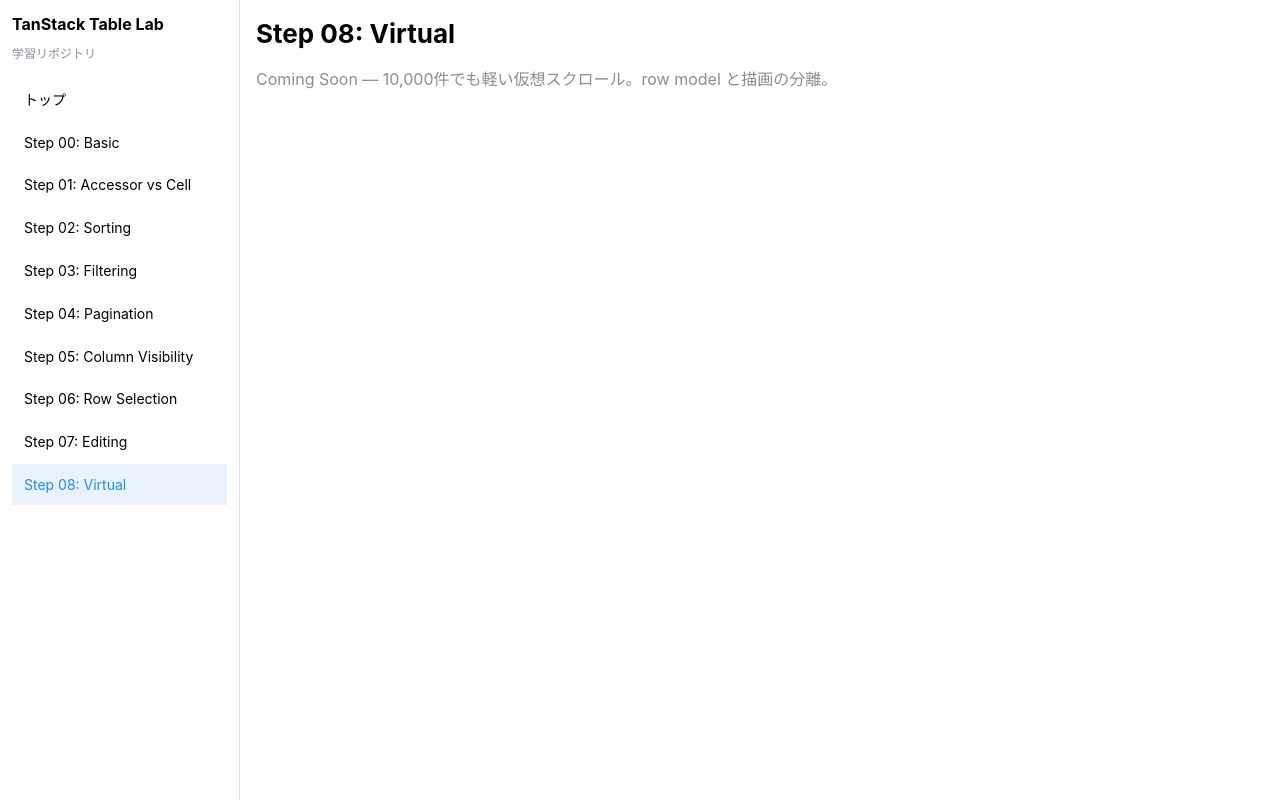
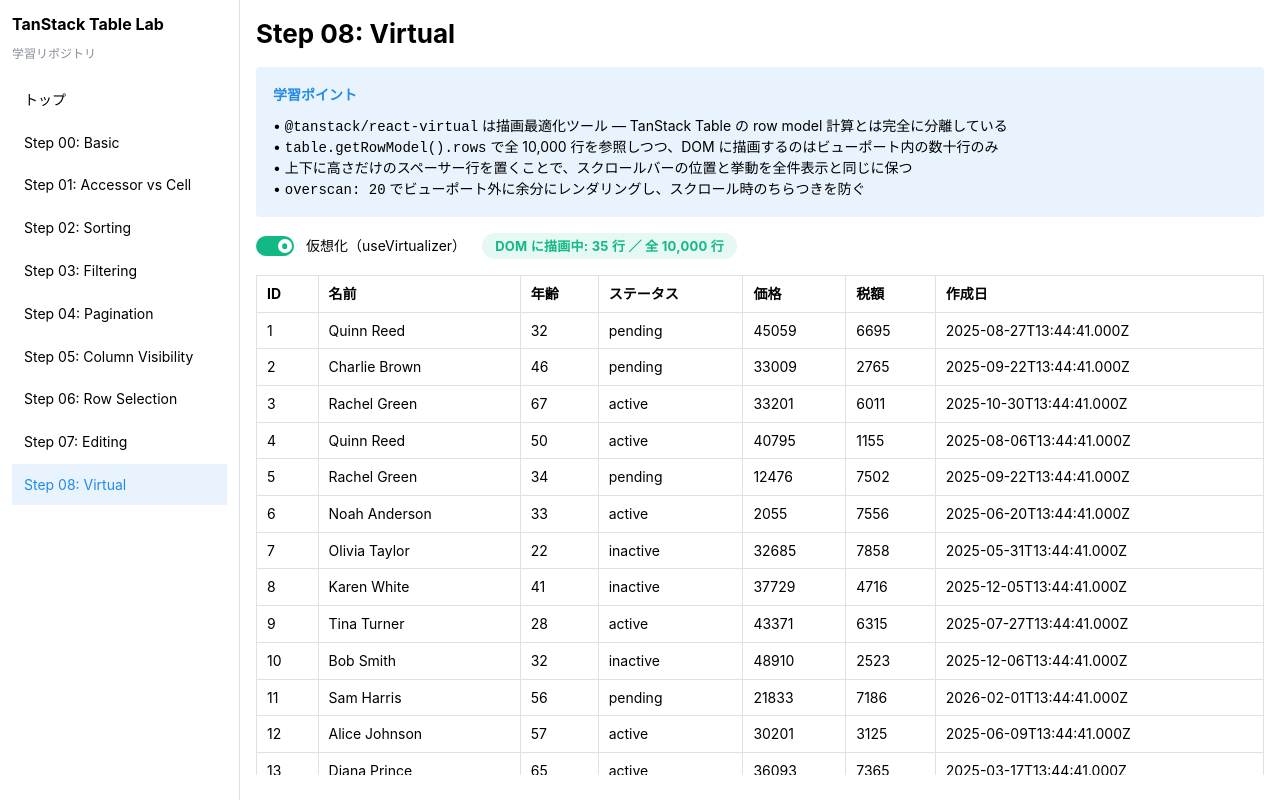
Before and after one commit to shimpei1494/tanstack-table-lab, a React (Vite) app: page /step/08 in a window 1280 px wide. Shown: the top 802 px of the page. Built offline with nearby package versions, Linux system fonts and the light colour scheme.

Commit message:
step08実装

```diff
--- a/src/features/step08-virtual/Step08Virtual.tsx
+++ b/src/features/step08-virtual/Step08Virtual.tsx
@@ -1,12 +1,289 @@
-import { Stack, Text, Title } from "@mantine/core";
+import {
+	Alert,
+	Badge,
+	Button,
+	Center,
+	Group,
+	Loader,
+	Modal,
+	ScrollArea,
+	Stack,
+	Switch,
+	Table,
+	Text,
+	Title,
+} from "@mantine/core";
+import type { ColumnDef } from "@tanstack/react-table";
+import {
+	flexRender,
+	getCoreRowModel,
+	useReactTable,
+} from "@tanstack/react-table";
+import { useVirtualizer } from "@tanstack/react-virtual";
+import { useEffect, useMemo, useRef, useState } from "react";
+import { DebugPanel } from "../../components/DebugPanel/DebugPanel";
+import { makeLargeData } from "../../data/makeData";
+import type { Person } from "../../data/types";
 
 export function Step08Virtual() {
+	const [data] = useState<Person[]>(() => makeLargeData());
+	const [isVirtualized, setIsVirtualized] = useState(true);
+	const [showConfirm, setShowConfirm] = useState(false);
+	const [isRendering, setIsRendering] = useState(false);
+
+	// 重いレンダー完了後に isRendering を false にするフラグ
+	const clearRenderingRef = useRef(false);
+
+	// 仮想化 ON に戻す（即時）
+	function handleToggleOn() {
+		setIsVirtualized(true);
+	}
+
+	// 仮想化 OFF の確認を承諾 → ローディング表示してから重いレンダーを開始
+	function handleConfirmOff() {
+		setShowConfirm(false);
+		setIsRendering(true);
+		// ダブル rAF: 1フレーム目でローディング UI を描画し、
+		// 2フレーム目で 10,000 行のレンダーを開始する
+		requestAnimationFrame(() => {
+			requestAnimationFrame(() => {
+				clearRenderingRef.current = true;
+				setIsVirtualized(false);
+			});
+		});
+	}
+
+	// 重いレンダー完了後に isRendering を解除する
+	useEffect(() => {
+		if (clearRenderingRef.current) {
+			clearRenderingRef.current = false;
+			setIsRendering(false);
+		}
+	});
+
+	const columns = useMemo<ColumnDef<Person>[]>(
+		() => [
+			{ accessorKey: "id", header: "ID" },
+			{ accessorKey: "name", header: "名前" },
+			{ accessorKey: "age", header: "年齢" },
+			{ accessorKey: "status", header: "ステータス" },
+			{ accessorKey: "price", header: "価格" },
+			{ accessorKey: "tax", header: "税額" },
+			{ accessorKey: "createdAt", header: "作成日" },
+		],
+		[],
+	);
+
+	const table = useReactTable({
+		data,
+		columns,
+		getCoreRowModel: getCoreRowModel(),
+	});
+
+	const rows = table.getRowModel().rows;
+
+	// --- 仮想化あり ---
+	const viewportRef = useRef<HTMLDivElement>(null);
+
+	const rowVirtualizer = useVirtualizer({
+		count: rows.length,
+		getScrollElement: () => viewportRef.current,
+		estimateSize: () => 35,
+		overscan: 20,
+	});
+
+	const virtualItems = rowVirtualizer.getVirtualItems();
+	const totalSize = rowVirtualizer.getTotalSize();
+	const paddingTop = virtualItems.length > 0 ? virtualItems[0].start : 0;
+	const paddingBottom =
+		virtualItems.length > 0
+			? totalSize - virtualItems[virtualItems.length - 1].end
+			: 0;
+
+	const domRowCount = isVirtualized ? virtualItems.length : rows.length;
+
 	return (
 		<Stack gap="md">
 			<Title order={2}>Step 08: Virtual</Title>
-			<Text c="dimmed">
-				Coming Soon — 10,000件でも軽い仮想スクロール。row model と描画の分離。
-			</Text>
+
+			{/* 仮想化OFFの確認ダイアログ */}
+			<Modal
+				opened={showConfirm}
+				onClose={() => setShowConfirm(false)}
+				title="⚠️ 仮想化を無効にしますか？"
+				centered
+			>
+				<Stack gap="md">
+					<Alert color="orange" variant="light">
+						<Text size="sm">
+							10,000 行すべてを DOM
+							に生成します。ブラウザが数秒間フリーズする可能性があります。
+						</Text>
+						<Text size="sm" mt="xs">
+							これは「仮想化が必要な理由」を体感するための操作です。
+						</Text>
+					</Alert>
+					<Group justify="flex-end">
+						<Button variant="default" onClick={() => setShowConfirm(false)}>
+							キャンセル
+						</Button>
+						<Button color="orange" onClick={handleConfirmOff}>
+							理解した上で OFF にする
+						</Button>
+					</Group>
+				</Stack>
+			</Modal>
+
+			<Alert title="学習ポイント" color="blue" variant="light">
+				<Text size="sm">
+					• <code>@tanstack/react-virtual</code> は描画最適化ツール — TanStack
+					Table の row model 計算とは完全に分離している
+				</Text>
+				<Text size="sm">
+					• <code>table.getRowModel().rows</code> で全 10,000
+					行を参照しつつ、DOM に描画するのはビューポート内の数十行のみ
+				</Text>
+				<Text size="sm">
+					•
+					上下に高さだけのスペーサー行を置くことで、スクロールバーの位置と挙動を全件表示と同じに保つ
+				</Text>
+				<Text size="sm">
+					• <code>overscan: 20</code>{" "}
+					でビューポート外に余分にレンダリングし、スクロール時のちらつきを防ぐ
+				</Text>
+			</Alert>
+
+			{/* コントロールバー */}
+			<Group align="center">
+				<Switch
+					label="仮想化（useVirtualizer）"
+					checked={isVirtualized}
+					disabled={isRendering}
+					onChange={(e) => {
+						if (e.currentTarget.checked) {
+							handleToggleOn();
+						} else {
+							setShowConfirm(true);
+						}
+					}}
+					color="teal"
+				/>
+				<Badge color={isVirtualized ? "teal" : "red"} variant="light" size="lg">
+					DOM に描画中: {isRendering ? "..." : domRowCount.toLocaleString()} 行
+					／ 全 {rows.length.toLocaleString()} 行
+				</Badge>
+			</Group>
+
+			{/* テーブル本体 or ローディング */}
+			{isRendering ? (
+				<Center
+					h={500}
+					style={{
+						border: "1px solid var(--mantine-color-gray-3)",
+						borderRadius: 8,
+					}}
+				>
+					<Stack align="center" gap="sm">
+						<Loader size="lg" />
+						<Text size="sm" c="dimmed">
+							10,000 行の DOM を生成中...
+						</Text>
+					</Stack>
+				</Center>
+			) : isVirtualized ? (
+				// --- 仮想化あり: ビューポート内の行だけ描画 ---
+				<ScrollArea h={500} viewportRef={viewportRef}>
+					<Table withTableBorder withColumnBorders stickyHeader>
+						<Table.Thead>
+							{table.getHeaderGroups().map((headerGroup) => (
+								<Table.Tr key={headerGroup.id}>
+									{headerGroup.headers.map((header) => (
+										<Table.Th key={header.id}>
+											{header.isPlaceholder
+												? null
+												: flexRender(
+														header.column.columnDef.header,
+														header.getContext(),
+													)}
+										</Table.Th>
+									))}
+								</Table.Tr>
+							))}
+						</Table.Thead>
+						<Table.Tbody>
+							{paddingTop > 0 && (
+								<Table.Tr>
+									<Table.Td
+										colSpan={columns.length}
+										style={{ height: paddingTop, padding: 0 }}
+									/>
+								</Table.Tr>
+							)}
+							{virtualItems.map((virtualRow) => {
+								const row = rows[virtualRow.index];
+								return (
+									<Table.Tr key={row.id}>
+										{row.getVisibleCells().map((cell) => (
+											<Table.Td key={cell.id}>
+												{flexRender(
+													cell.column.columnDef.cell,
+													cell.getContext(),
+												)}
+											</Table.Td>
+										))}
+									</Table.Tr>
+								);
+							})}
+							{paddingBottom > 0 && (
+								<Table.Tr>
+									<Table.Td
+										colSpan={columns.length}
+										style={{ height: paddingBottom, padding: 0 }}
+									/>
+								</Table.Tr>
+							)}
+						</Table.Tbody>
+					</Table>
+				</ScrollArea>
+			) : (
+				// --- 仮想化なし: 全行を DOM に描画 ---
+				<ScrollArea h={500}>
+					<Table withTableBorder withColumnBorders stickyHeader>
+						<Table.Thead>
+							{table.getHeaderGroups().map((headerGroup) => (
+								<Table.Tr key={headerGroup.id}>
+									{headerGroup.headers.map((header) => (
+										<Table.Th key={header.id}>
+											{header.isPlaceholder
+												? null
+												: flexRender(
+														header.column.columnDef.header,
+														header.getContext(),
+													)}
+										</Table.Th>
+									))}
+								</Table.Tr>
+							))}
+						</Table.Thead>
+						<Table.Tbody>
+							{rows.map((row) => (
+								<Table.Tr key={row.id}>
+									{row.getVisibleCells().map((cell) => (
+										<Table.Td key={cell.id}>
+											{flexRender(
+												cell.column.columnDef.cell,
+												cell.getContext(),
+											)}
+										</Table.Td>
+									))}
+								</Table.Tr>
+							))}
+						</Table.Tbody>
+					</Table>
+				</ScrollArea>
+			)}
+
+			<DebugPanel table={table} />
 		</Stack>
 	);
 }
```
Also changed, not shown: plan/progress.md (+2 -2 lines).
